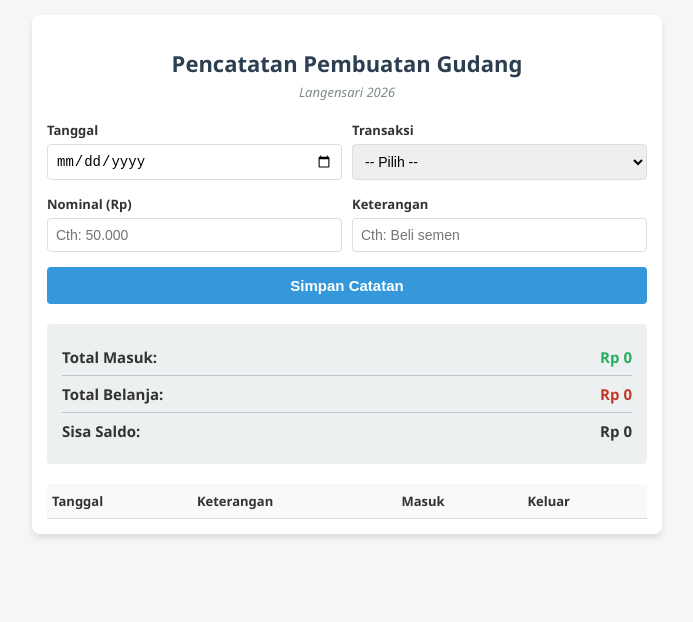
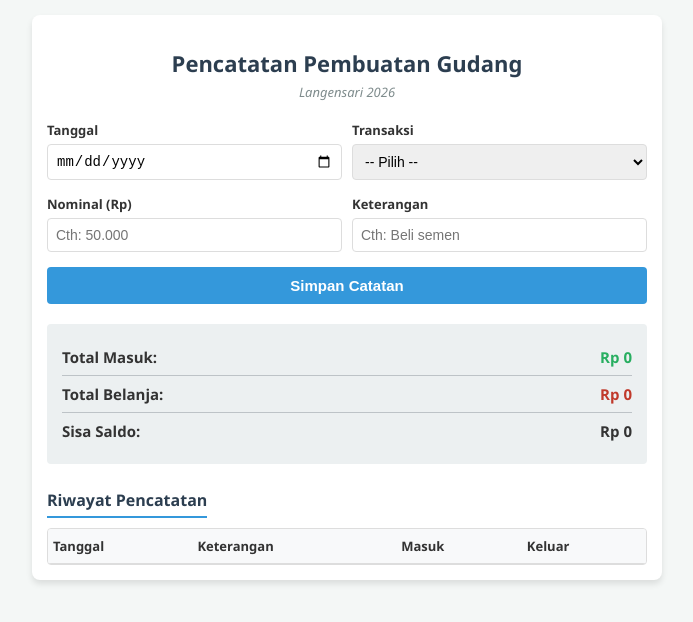
Before and after one commit to kkurnia-sudo/catatan-renovasi, a plain HTML site: page index.html in a window 1280 px wide. Shown: the whole page, without its empty margins (293-986 px from the left). Drawn offline with Linux system fonts and the light colour scheme; a script that the page names is missing.

Commit message:
index.html

```diff
--- a/index.html
+++ b/index.html
@@ -10,7 +10,6 @@
         h2 { text-align: center; color: #2c3e50; margin-bottom: 5px; font-size: 22px; }
         .subtitle { text-align: center; color: #7f8c8d; font-size: 13px; margin-top: 0; margin-bottom: 20px; font-style: italic; }
 
-        /* PEMBARUAN CSS: Layout Form 2 Kolom untuk Mobile */
         .form-row { display: flex; gap: 10px; margin-bottom: 15px; }
         .form-row .form-group { flex: 1; margin-bottom: 0; }
 
@@ -26,10 +25,26 @@
         .masuk { color: #27ae60; }
         .keluar { color: #c0392b; }
 
-        /* Penyesuaian Tabel agar muat di layar HP */
-        table { width: 100%; border-collapse: collapse; margin-top: 20px; font-size: 13px; }
+        /* Judul dan Tabel Scroll */
+        .table-title { margin-top: 25px; margin-bottom: 10px; font-size: 16px; color: #2c3e50; border-bottom: 2px solid #3498db; padding-bottom: 5px; display: inline-block; }
+
+        .table-container {
+            max-height: 250px;
+            overflow-y: auto;
+            border: 1px solid #ddd;
+            border-radius: 4px;
+        }
+
+        table { width: 100%; border-collapse: collapse; font-size: 13px; }
         th, td { padding: 8px 5px; text-align: left; border-bottom: 1px solid #ddd; }
-        th { background-color: #f8f9fa; }
+
+        th {
+            background-color: #f8f9fa;
+            position: sticky;
+            top: 0;
+            z-index: 1;
+            box-shadow: 0 1px 2px rgba(0,0,0,0.1);
+        }
     </style>
 </head>
 <body>
@@ -73,6 +88,8 @@
         <div>Sisa Saldo: <span id="saldoAkhir">Rp 0</span></div>
     </div>
 
+    <h3 class="table-title">Riwayat Pencatatan</h3>
+    <div class="table-container">
         <table>
             <thead>
                 <tr>
@@ -86,6 +103,7 @@
             </tbody>
         </table>
     </div>
+</div>
 
 <script type="module">
     import { createClient } from 'https://cdn.jsdelivr.net/npm/@supabase/supabase-js/+esm'
@@ -97,15 +115,19 @@
 
     const formatRupiah = (angka) => new Intl.NumberFormat('id-ID', { style: 'currency', currency: 'IDR', minimumFractionDigits: 0 }).format(angka);
 
-    // Memperpendek format bulan agar muat di HP (Misal: 15 Okt 26)
+    // Format tanggal untuk di dalam tabel (agar tetap ringkas: 15 Jul 26)
     const formatDate = (dateString) => {
+        if (!dateString) return '';
         const options = { day: 'numeric', month: 'short', year: '2-digit' };
         return new Date(dateString).toLocaleDateString('id-ID', options);
     };
 
+    // Menetapkan tanggal hari ini secara default pada input
+    const tglInput = document.getElementById('tanggal');
     const today = new Date().toISOString().split('T')[0];
-    document.getElementById('tanggal').value = today;
+    tglInput.value = today;
 
+    // Format titik otomatis saat mengetik nominal
     const amountInput = document.getElementById('amount');
     amountInput.addEventListener('input', function(e) {
         let value = this.value.replace(/[^0-9]/g, '');
@@ -185,7 +207,6 @@
         } else {
             document.getElementById('amount').value = '';
             document.getElementById('description').value = '';
-            // Fokus otomatis kembali ke nominal setelah simpan
             document.getElementById('amount').focus();
         }
 
@@ -195,7 +216,6 @@
 
     supabase.channel('custom-all-channel')
       .on('postgres_changes', { event: '*', schema: 'public', table: 'transactions' }, (payload) => {
-          console.log('Perubahan terdeteksi secara real-time:', payload);
           fetchTransactions();
       })
       .subscribe();
```
Lines whose indentation alone changed are shown as unchanged.
